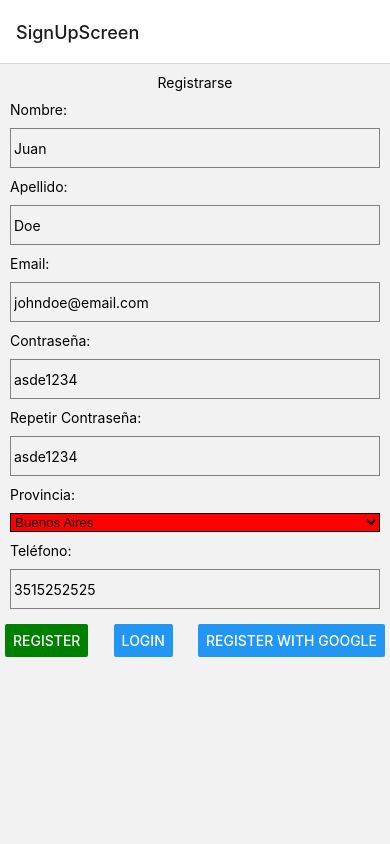
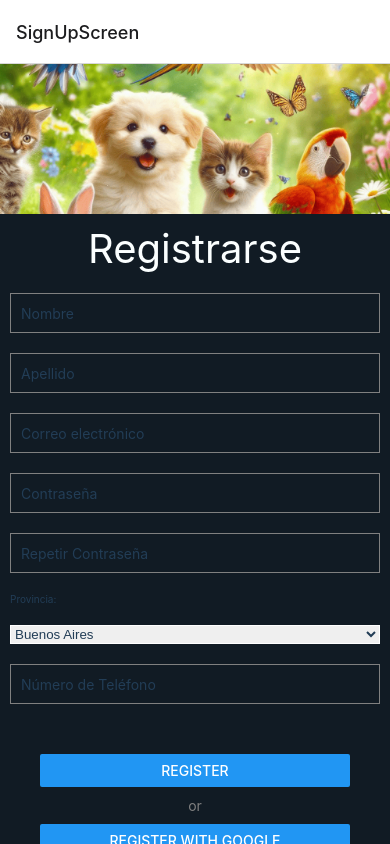
Before and after one commit to No-Country-simulation/c21-73-react-native, a React Native app: screen /SignUpScreen in a window 390 px wide. Built offline with nearby package versions, Linux system fonts and the light colour scheme.

Commit message:
Se aplican estilos y se agrega imagen superior

```diff
--- a/src/navigators/BottomTabs.tsx
+++ b/src/navigators/BottomTabs.tsx
@@ -10,10 +10,6 @@ export function BottomTabs() {
   return (
     <Tab.Navigator>
       <Tab.Screen
-        options={{ headerShown: true, tabBarStyle: { display: 'none' } }}
-        name="SignUpScreen"
-        component={SignUpScreen} />
-      <Tab.Screen
         options={{ headerShown: false, tabBarStyle: { display: 'none' } }}
         name="WelcomeScreen"
         component={WelcomeScreen} />
@@ -21,7 +17,10 @@ export function BottomTabs() {
         options={{ headerShown: false, tabBarStyle: { display: 'none' } }}
         name="SignInScreen"
         component={SignInScreen} />
-
+      <Tab.Screen
+        options={{ headerShown: true, tabBarStyle: { display: 'none' } }}
+        name="SignUpScreen"
+        component={SignUpScreen} />
       <Tab.Screen
         name="FeedScreen"
         component={FeedScreen} />
--- a/src/screens/SignUpScreen.tsx
+++ b/src/screens/SignUpScreen.tsx
@@ -1,37 +1,41 @@
 import { Picker } from '@react-native-picker/picker';
 import { useState } from 'react';
-import { SafeAreaView, Text, TextInput, View, StyleSheet, ScrollView, Button } from 'react-native';
+import { SafeAreaView, Text, TextInput, View, StyleSheet, ScrollView, Button, Image } from 'react-native';
 
 export const SignUpScreen = () => {
-  const [provincias, setProvincias] = useState([{label:'Buenos Aires', value: 'buenosaires'}, {label: 'CABA', value: 'caba'}, {label: 'Catamarca', value: 'catamarca'}, {label: 'Chaco', value: 'chaco'}, {label:'Chubut', value: 'chubut'}, {label:'Córdoba', value: 'cordoba'}, {label:'Corrientes', value: 'corrientes'}, {label:'Entre Ríos', value: 'entrerios'}, {label:'Formosa', value: 'formosa'}, {label:'Jujuy', value: 'jujuy'}, {label:'La Pampa', value: 'lapampa'}, {label:'La Rioja', value: 'larioja'}, {label:'Mendoza', value: 'mendoza'},{label:'Misiones', value: 'misiones'}, {label:'Neuquén', value: 'neuquen'}, {label:'Río Negro', value: 'rionegro'}, {label:'Salta', value: 'salta'}, {label:'San Juan', value: 'sanjuan'}, {label:'San Luis', value: 'sanluis'}, {label:'Santa Cruz', value: 'santacruz'}, {label:'Santa Fe', value: 'santafe'}, {label:'Santiago del Estero', value: 'santiagodelestero'},{label:'Tierra del Fuego', value: 'tierradelfuego'}, {label:'Tucumán', value: 'tucuman'}]);
+  const [provincias, setProvincias] = useState([{ label: 'Buenos Aires', value: 'buenosaires' }, { label: 'CABA', value: 'caba' }, { label: 'Catamarca', value: 'catamarca' }, { label: 'Chaco', value: 'chaco' }, { label: 'Chubut', value: 'chubut' }, { label: 'Córdoba', value: 'cordoba' }, { label: 'Corrientes', value: 'corrientes' }, { label: 'Entre Ríos', value: 'entrerios' }, { label: 'Formosa', value: 'formosa' }, { label: 'Jujuy', value: 'jujuy' }, { label: 'La Pampa', value: 'lapampa' }, { label: 'La Rioja', value: 'larioja' }, { label: 'Mendoza', value: 'mendoza' }, { label: 'Misiones', value: 'misiones' }, { label: 'Neuquén', value: 'neuquen' }, { label: 'Río Negro', value: 'rionegro' }, { label: 'Salta', value: 'salta' }, { label: 'San Juan', value: 'sanjuan' }, { label: 'San Luis', value: 'sanluis' }, { label: 'Santa Cruz', value: 'santacruz' }, { label: 'Santa Fe', value: 'santafe' }, { label: 'Santiago del Estero', value: 'santiagodelestero' }, { label: 'Tierra del Fuego', value: 'tierradelfuego' }, { label: 'Tucumán', value: 'tucuman' }]);
 
   return (
-    <SafeAreaView>
+    <SafeAreaView style={styles.principal}>
       <ScrollView>
+        <Image
+          source={require('../assets/mascotas.png')}
+          style={{height: 150, width: 400}}
+        />
         <Text style={styles.title}>Registrarse</Text>
-        <Text style={styles.text}>Nombre:</Text>
         <TextInput
-          placeholder='Juan'
+          placeholder='Nombre'
+          placeholderTextColor={'#223d56'}
           style={styles.input}
         />
-        <Text style={styles.text}>Apellido:</Text>
         <TextInput
-          placeholder='Doe'
+          placeholder='Apellido'
+          placeholderTextColor={'#223d56'}
           style={styles.input}
         />
-        <Text style={styles.text}>Email:</Text>
         <TextInput
-          placeholder='johndoe@email.com'
+          placeholder='Correo electrónico'
+          placeholderTextColor={'#223d56'}
           style={styles.input}
         />
-        <Text style={styles.text}>Contraseña:</Text>
         <TextInput
-          placeholder='asde1234'
+          placeholder='Contraseña'
+          placeholderTextColor={'#223d56'}
           style={styles.input}
         />
-        <Text style={styles.text}>Repetir Contraseña:</Text>
         <TextInput
-          placeholder='asde1234'
+          placeholder='Repetir Contraseña'
+          placeholderTextColor={'#223d56'}
           style={styles.input}
         />
         <Text style={styles.text}>Provincia:</Text>
@@ -43,23 +47,21 @@ export const SignUpScreen = () => {
             <Picker.Item label={provincia.label} value={provincia.value} />
           ))}
         </Picker>
-        <Text style={styles.text}>Teléfono:</Text>
+
         <TextInput
-          placeholder='3515252525'
+          placeholder='Número de Teléfono'
+          placeholderTextColor={'#223d56'}
           style={styles.input}
         />
         <View style={styles.buttonsGroup}>
           <Button
             title="Register"
-            color='green'
           />
-          <Button
-            title="Login"
-          />
+          <Text style={{textAlign: 'center', margin: 10, color: 'grey'}}>or</Text>
           <Button
             title="Register with Google"
-            color=''
           />
+          <Text style={{color: 'lightblue', textAlign:'center', margin: 15}}>Login</Text>
         </View>
       </ScrollView>
     </SafeAreaView>
@@ -67,32 +69,41 @@ export const SignUpScreen = () => {
 };
 
 const styles = StyleSheet.create({
+  principal: {
+    backgroundColor: '#111b24',
+    flex: 1,
+  },
   title: {
     textAlign: 'center',
     margin: 10,
+    color: '#fbffff',
+    fontSize: 40,
   },
   text: {
-    marginLeft: 10,
+    margin: 10,
+    color: '#223d56',
+    fontSize: 10
   },
   input: {
     height: 40,
     borderColor: 'gray',
     borderWidth: 1,
     margin: 10,
-    padding: 3,
+    padding: 10,
+  },
+  placeholder: {
+    color: '#223d56'
   },
   picker: {
-    backgroundColor: 'red',
     margin: 10,
     borderWidth: 1,
-    borderColor: 'black',
+    borderColor: 'white',
+    color: '#223d56'
   },
   buttonsGroup: {
-    margin: 5,
-    flexDirection: 'row',
-    justifyContent: 'space-between'
-  },
-  button: {
-    borderRadius: 10,
+    padding: 40,
+    flexDirection: 'column',
+    alignContent: 'center',
+    justifyContent: 'center',
   }
 })
```
Also changed, not shown: src/assets/mascotas.png (added).
